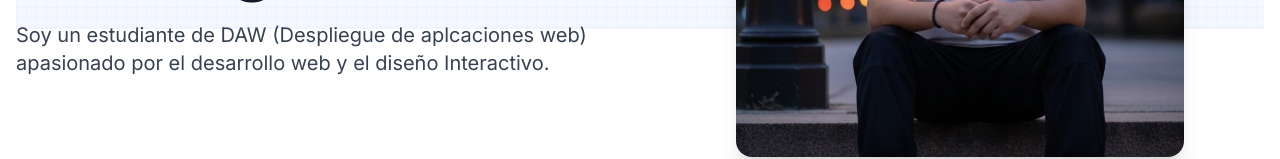
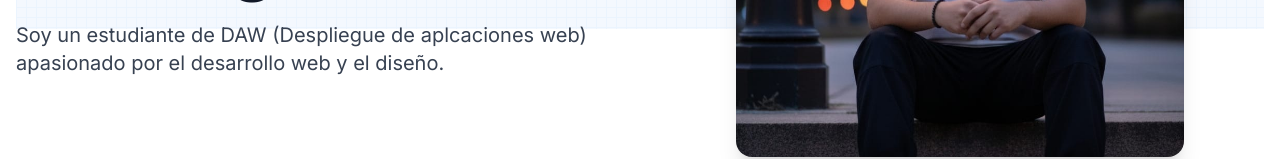
Before and after one commit to JorgeAsca/PorfolioAstro, an Astro site in the folder Astroporfolio/: page / in a window 1280 px wide. Shown: the part 467-626 px from the top of the page. Built offline with nearby package versions, Linux system fonts and the light colour scheme; Astro itself is replaced by a stand-in of ours.

Commit message:
test: verificando ciclo completo de CI/CD

```diff
--- a/Astroporfolio/src/components/hero.astro
+++ b/Astroporfolio/src/components/hero.astro
@@ -22,7 +22,7 @@
             style="--animation-delay: 100ms;"
         >
             Soy un estudiante de DAW (Despliegue de aplcaciones web)
-            apasionado por el desarrollo web y el diseño Interactivo.
+            apasionado por el desarrollo web y el diseño.
         </p>
     </div>
 
```
